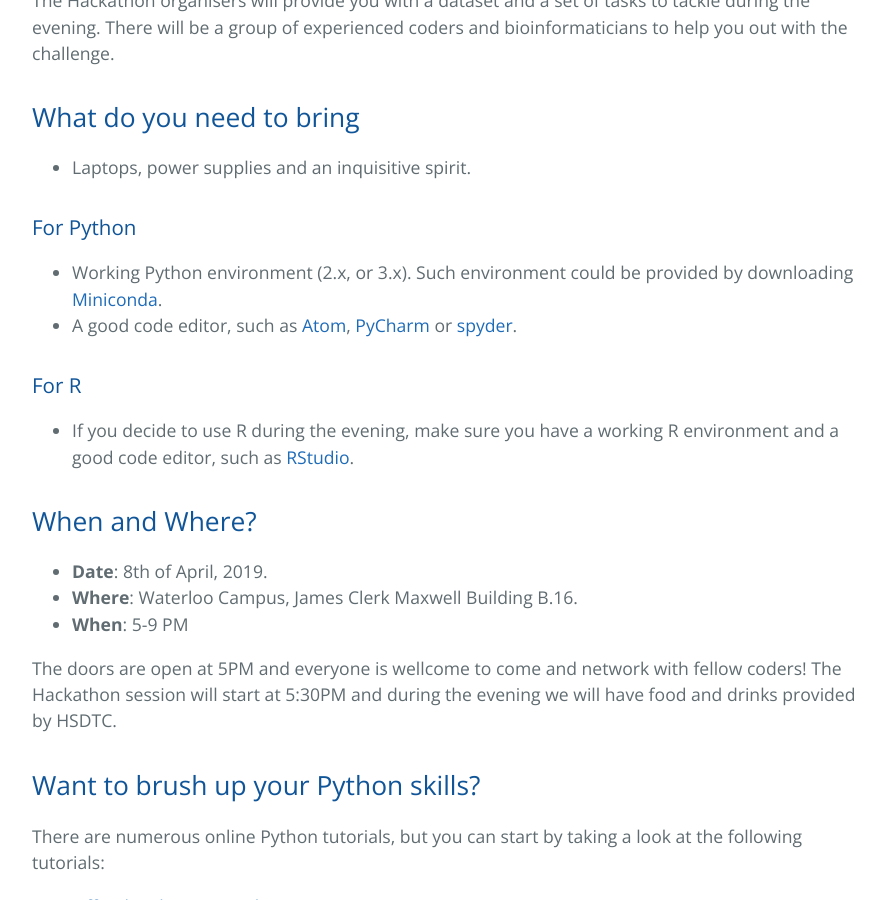
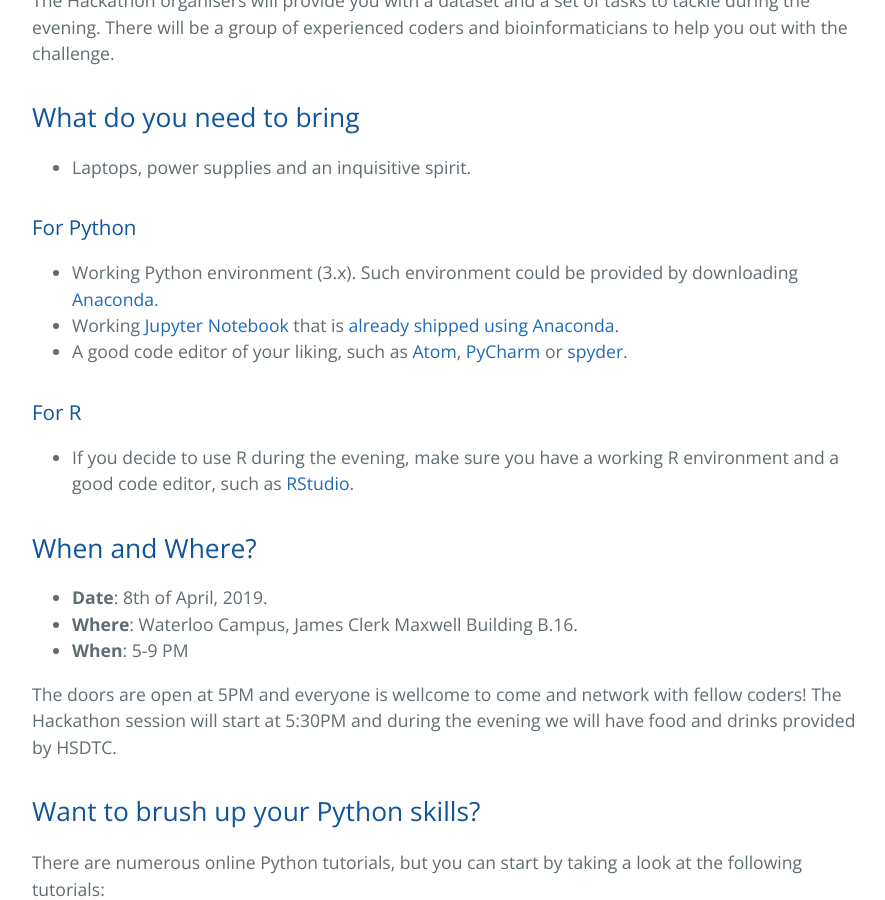
Before and after one commit to KHSDTC/Hackathon_Spring2019, a Jekyll site: the page built from index.md, in a window 1280 px wide and 900 px high, scrolled down 1464 px. Shown: the whole window, without its empty margins (192-1077 px from the left). Built offline with Jekyll 4.4.1, drawn with Linux system fonts in a browser that asks for light colours; our own code applies the rules of GitHub Pages for plain Markdown files.

Commit message:
Update index.md

```diff
--- a/index.md
+++ b/index.md
@@ -40,8 +40,9 @@ The Hackathon organisers will provide you with a dataset and a set of tasks to t
 
 ### For Python
 
-- Working Python environment (2.x, or 3.x). Such environment could be provided by downloading [Miniconda](https://conda.io/miniconda.html).
-- A good code editor, such as [Atom](https://atom.io/), [PyCharm](https://www.jetbrains.com/pycharm/download/) or [spyder](https://www.spyder-ide.org/).
+- Working Python environment (3.x). Such environment could be provided by downloading [Anaconda](https://www.anaconda.com/distribution/).
+- Working [Jupyter Notebook](https://jupyter.org/index.html) that is [already shipped using Anaconda](https://jupyter.org/install).
+- A good code editor of your liking, such as [Atom](https://atom.io/), [PyCharm](https://www.jetbrains.com/pycharm/download/) or [spyder](https://www.spyder-ide.org/).
 
 ### For R
 
```
